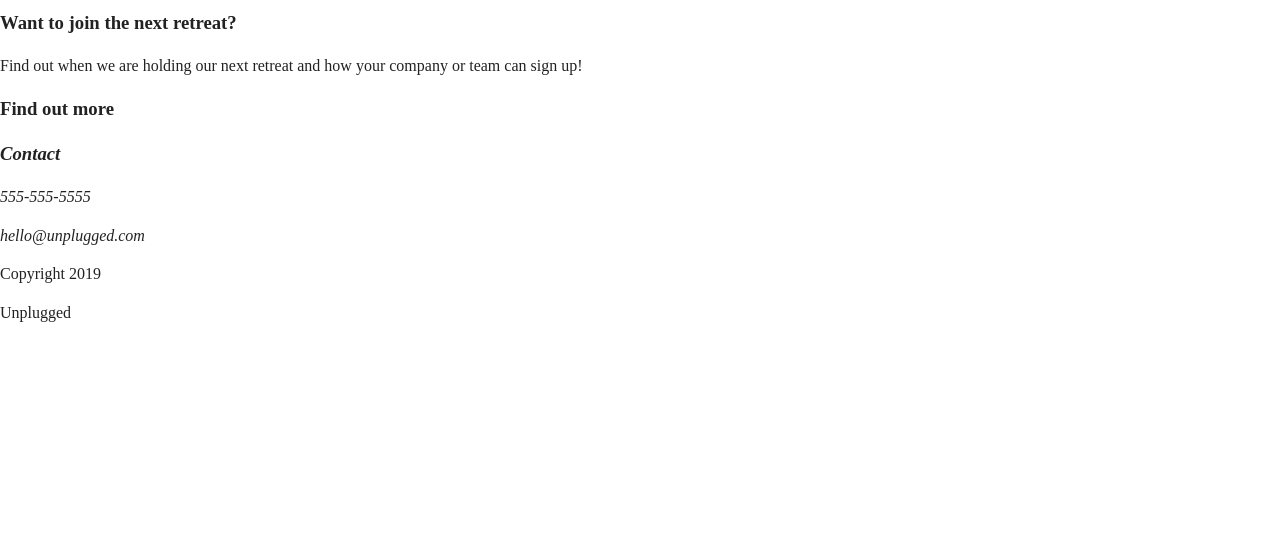
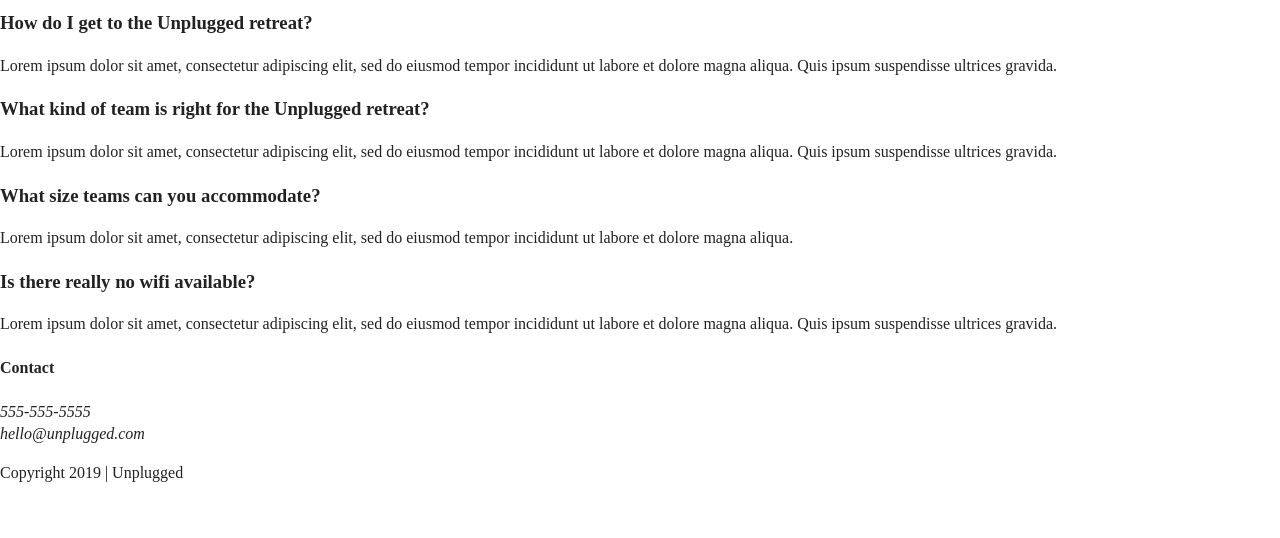
Before and after one commit to mandy-pb/unplugged, a website: page faq/index.html in a window 1280 px wide. Shown: the part 262-800 px from the top of the page. Drawn offline with Linux system fonts and the light colour scheme; files that its build step writes are made by us from their sources; files whose address does not match are found by name.

Commit message:
Added all main content to html for faq page

```diff
--- a/faq/index.html
+++ b/faq/index.html
@@ -46,27 +46,57 @@
 
   <main>
 
-    <section class="hero-area">
+    <section class="questions">
 
       <div class="content-wrapper">
 
-        <h1>Retreat from the desk, return refreshed.</h1>
+        <h1>Frequently Asked Questions</h1>
 
       </div>
 
     </section>
 
-    <aside>
+    <section>
 
       <div class="content-wrapper">
 
-        <div class="form-description">
-          <h3>Want to join the next retreat?</h3>
-          <p>Find out when we are holding our next retreat and how your company or team can sign up!</p>
+        <div class="get-to">
+
+          <h3>How do I get to the Unplugged retreat?</h3>
+          <p>
+            Lorem ipsum dolor sit amet, consectetur adipiscing elit, sed do eiusmod tempor
+            incididunt ut labore et dolore magna aliqua. Quis ipsum suspendisse ultrices gravida.
+          </p>
+
         </div>
 
-        <div class="form">
-          <h3>Find out more</h3>
+        <div class="right-team">
+
+          <h3>What kind of team is right for the Unplugged retreat?</h3>
+          <p>
+            Lorem ipsum dolor sit amet, consectetur adipiscing elit, sed do eiusmod tempor
+            incididunt ut labore et dolore magna aliqua. Quis ipsum suspendisse ultrices gravida.
+          </p>
+
+        </div>
+
+        <div class="team-size">
+
+          <h3> What size teams can you accommodate?</h3>
+          <p>
+            Lorem ipsum dolor sit amet, consectetur adipiscing elit, sed do eiusmod tempor
+            incididunt ut labore et dolore magna aliqua.
+          </p>
+
+        </div>
+
+        <div class="no-wifi">
+
+          <h3>Is there really no wifi available?</h3>
+          <p>
+            Lorem ipsum dolor sit amet, consectetur adipiscing elit, sed do eiusmod tempor
+            incididunt ut labore et dolore magna aliqua. Quis ipsum suspendisse ultrices gravida.
+          </p>
         </div>
 
       </div>
@@ -79,10 +109,10 @@
     <div class="content-wrapper">
       <div class="footer-content">
         <div class="contact">
+          <h4>Contact</h4>
           <address>
-            <h3>Contact</h3>
-            <p>555-555-5555</p>
-            <p>hello@unplugged.com</p>
+              555-555-5555<br>
+              hello@unplugged.com
           </address>
         </div>
         <div class="social">
@@ -96,8 +126,7 @@
     </div> <!--footer content-wrapper ends-->
 
     <div class="copyright">
-      <p>Copyright 2019</p>
-      <p>Unplugged</p>
+      <p>Copyright 2019 | Unplugged</p>
     </div>
 
   </footer>
```
Also changed, not shown: about/index.html (+1 -3 lines), index.html (+2 -4 lines).
